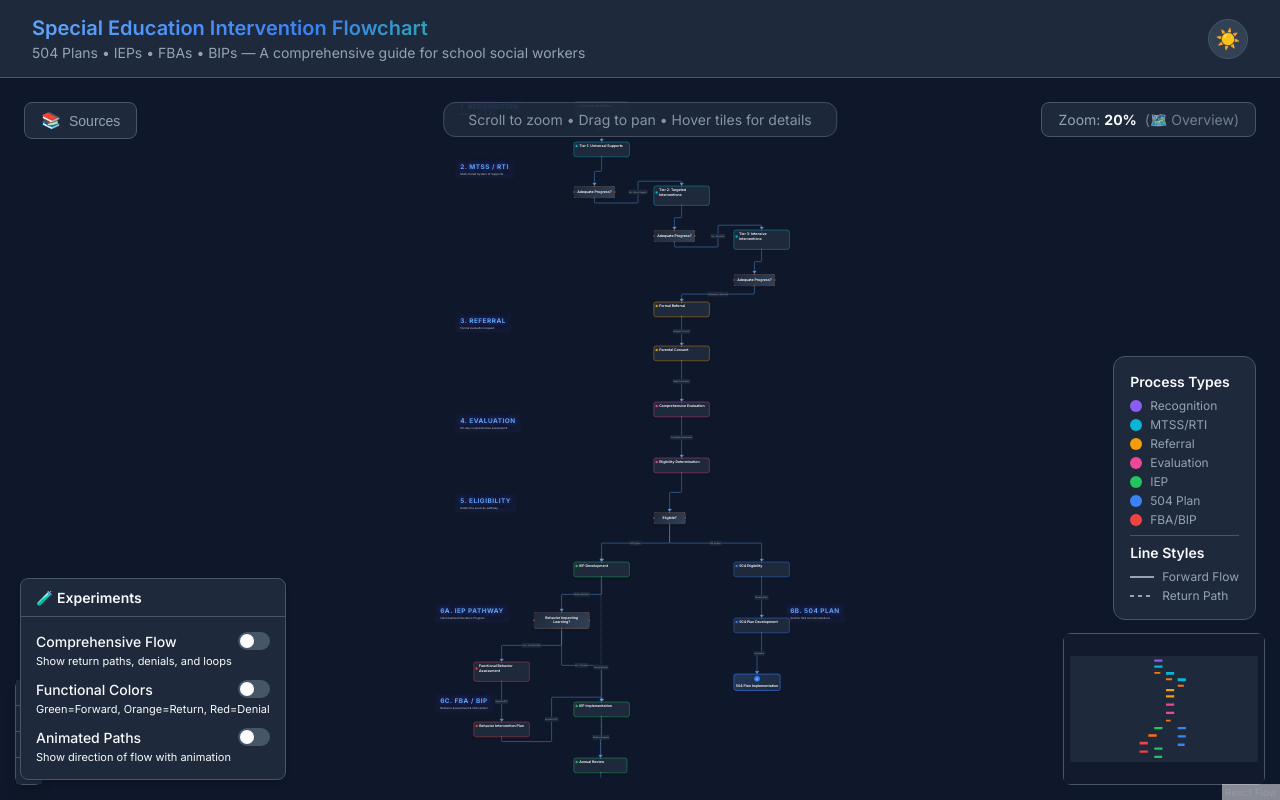
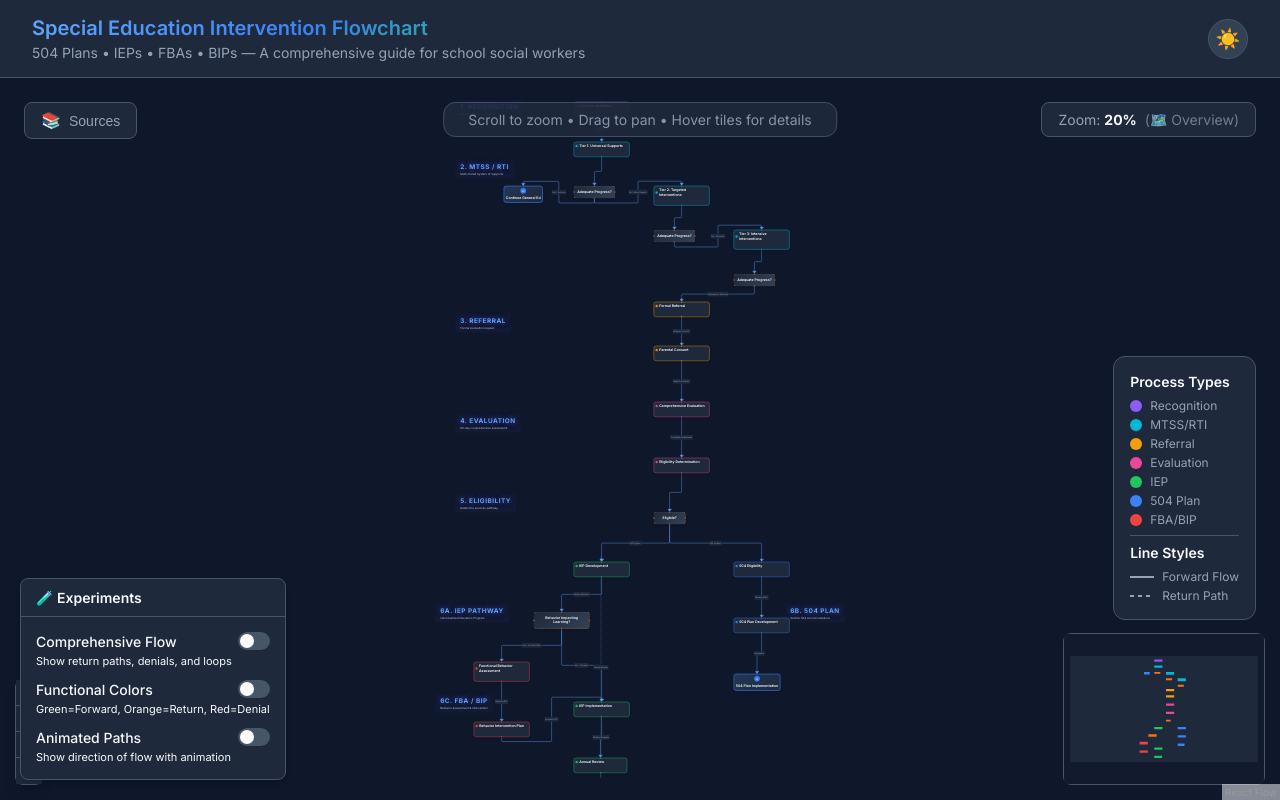
Before and after one commit to mooserson/IEP_504_FBA_BIP_Explainer, a React (Vite) app: page / in a window 1280 px wide. Built offline with nearby package versions, Linux system fonts and the light colour scheme.

Commit message:
Fix: restore gen-ed-success node, improve functional colors logic

```diff
--- a/src/App.jsx
+++ b/src/App.jsx
@@ -98,21 +98,17 @@ function FlowCanvas() {
                 // Apply Coloring
                 if (experimentSettings.showColoredEdges) {
                     if (edge.data?.type === 'return') {
-                        newEdge.style = { ...newEdge.style, stroke: 'orange', strokeWidth: 2 };
-                        newEdge.markerEnd = { ...baseMarker, color: 'orange' };
+                        // Orange for return paths (going back in the flow)
+                        newEdge.style = { ...newEdge.style, stroke: '#f59e0b', strokeWidth: 2.5 };
+                        newEdge.markerEnd = { ...baseMarker, color: '#f59e0b' };
                     } else if (edge.data?.type === 'denial') {
-                        newEdge.style = { ...newEdge.style, stroke: 'red', strokeWidth: 2 };
-                        newEdge.markerEnd = { ...baseMarker, color: 'red' };
+                        // Red for denial/ineligibility paths
+                        newEdge.style = { ...newEdge.style, stroke: '#ef4444', strokeWidth: 2.5 };
+                        newEdge.markerEnd = { ...baseMarker, color: '#ef4444' };
                     } else {
-                        if (edge.label && edge.label.toLowerCase().includes('yes')) {
-                            newEdge.style = { ...newEdge.style, stroke: 'green', strokeWidth: 2 };
-                            newEdge.markerEnd = { ...baseMarker, color: 'green' };
-                        } else {
-                            // Reset color if switching back from colored mode or for neutral edges
-                            newEdge.markerEnd = { ...baseMarker, color: defaultEdgeOptions.markerEnd.color };
-                            // But wait, if edge has its own color?
-                            // We should probably rely on default if not special.
-                        }
+                        // Green for all forward progress paths (default)
+                        newEdge.style = { ...newEdge.style, stroke: '#22c55e', strokeWidth: 2 };
+                        newEdge.markerEnd = { ...baseMarker, color: '#22c55e' };
                     }
                 } else {
                     // Reset to default
--- a/src/data/flowData.js
+++ b/src/data/flowData.js
@@ -717,6 +717,20 @@ Annually (or as needed)`,
         },
     },
 
+    // ===== SUCCESS OUTCOMES =====
+    {
+        id: 'gen-ed-success',
+        type: 'endpointNode',
+        position: { x: 50, y: 420 },
+        data: {
+            category: NODE_CATEGORIES.ENDPOINT,
+            label: 'Continue General Ed',
+            summary: 'Student successful with universal supports',
+            detail: `Student continues in general education with Tier 1 supports.
+Progress monitoring continues to ensure ongoing success.`,
+        },
+    },
+
     // ===== COMPLEX SCENARIO NODES =====
     {
         id: 'referral-denied',
```
